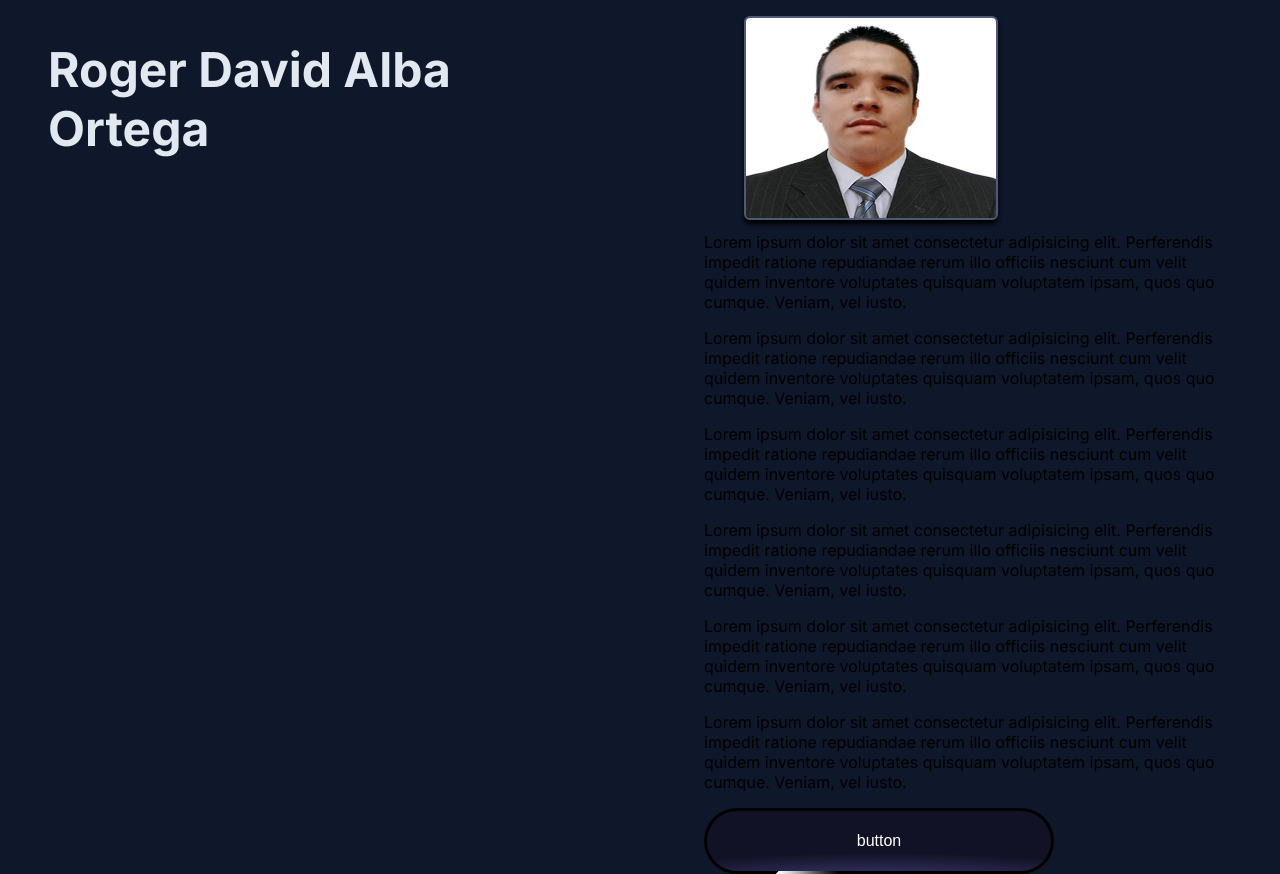
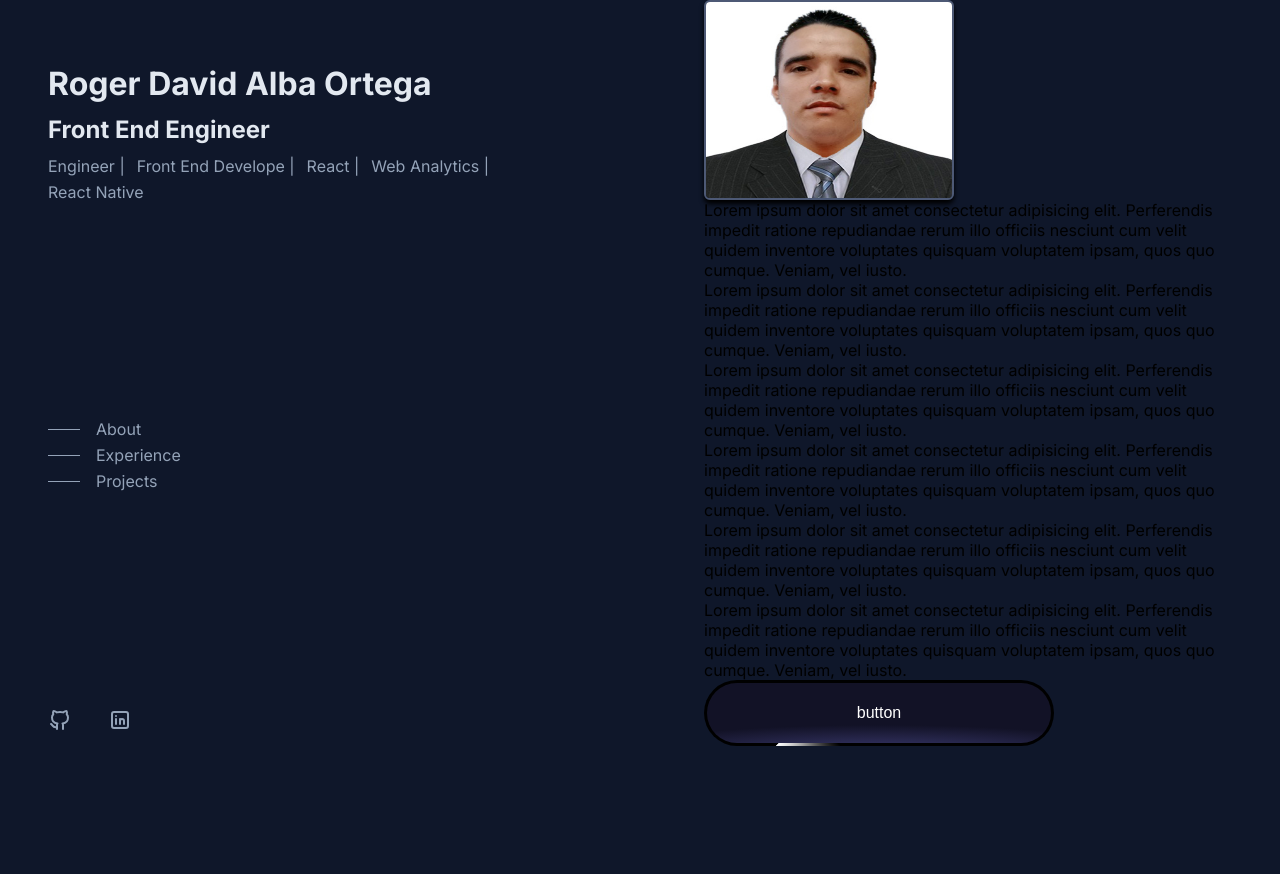
Before and after one commit to Davidalbort/Portfolio, a Next.js app: page / in a window 1280 px wide. After the commit the page ends 800 px from the top, so only its background shows below. Built offline with nearby package versions, Linux system fonts and the light colour scheme.

Commit message:
Create components such as navigation and sidebar with their  respective styles and functionalities

```diff
--- a/src/components/icons/listIcons.ts
+++ b/src/components/icons/listIcons.ts
@@ -6,8 +6,3 @@ const listIcons = {
 }
 
 export default listIcons
-
-export interface listIconsKeys {
-  gitHub: () => JSX.Element
-  linkedIn: () => JSX.Element
-}
--- /dev/null
+++ b/src/components/navigation/Navigation.tsx
@@ -0,0 +1,65 @@
+import '@/styles/components/navigation.scss'
+import { NavigationProps } from '@/types/types'
+import React, { useState, useEffect } from 'react'
+
+export function Navigation({ sectionsToTrack }: NavigationProps) {
+  const [activeSection, setActiveSection] = useState<string | null>(null)
+
+  useEffect(() => {
+    const handleIntersection: IntersectionObserverCallback = (entries) => {
+      entries.forEach((entry) => {
+        if (entry.isIntersecting) {
+          setActiveSection(entry.target.id)
+          console.log(entry.target.id)
+        }
+      })
+    }
+
+    const observer = new IntersectionObserver(handleIntersection, {
+      root: null, // Viewport
+      rootMargin: '0px',
+      threshold: 0.5, // 50% or more of the element is visible
+    })
+
+    sectionsToTrack.forEach((sectionId) => {
+      const section = document.getElementById(sectionId.name)
+      if (section) {
+        observer.observe(section)
+      }
+    })
+
+    return () => {
+      observer.disconnect()
+    }
+  }, [sectionsToTrack])
+
+  return (
+    <nav className="navigation">
+      <ul className="navigation__list">
+        {sectionsToTrack.map((sectionId) => (
+          <li key={sectionId.name}>
+            <a href={`#${sectionId.href}`} className="navigation__link">
+              <span
+                className={
+                  sectionId.name === activeSection
+                    ? 'navigation__line navigation__line--active'
+                    : 'navigation__line'
+                }
+              ></span>
+              <span
+                className={
+                  sectionId.name === activeSection
+                    ? 'navigation__name navigation__name--active'
+                    : 'navigation__name'
+                }
+              >
+                {sectionId.name}
+              </span>
+            </a>
+          </li>
+        ))}
+      </ul>
+      {/* Add more navigation links as needed */}
+    </nav>
+  )
+}
--- a/src/components/sidebar/Sidebar.tsx
+++ b/src/components/sidebar/Sidebar.tsx
@@ -1,8 +1,59 @@
 import '@/styles/components/sidebar.scss'
+import { Icon } from '@/components/Icon/Icon'
+import { Networks } from '@/types/types'
+import { Navigation } from '../navigation/Navigation'
+
 export function Sidebar() {
+  const hardSkill = [
+    'Engineer ',
+    'Front End Develope ',
+    'React ',
+    'Web Analytics ',
+    'React Native ',
+  ]
+  const itemsNavigation = [
+    { name: 'About', href: 'About' },
+    { name: 'Experience', href: 'Experience' },
+    { name: 'Projects', href: 'Projects' },
+  ]
+  const networks: Networks[] = [
+    { name: 'gitHub', href: 'https://github.com/Davidalbort' },
+    {
+      name: 'linkedIn',
+      href: 'https://www.linkedin.com/in/roger-david-alba-ortega-714077181/',
+    },
+  ]
   return (
     <aside className="sidebar">
-      <h1>Roger David Alba Ortega</h1>
+      <section>
+        <h1>Roger David Alba Ortega</h1>
+        <h2 className="sidebar__subtitle">Front End Engineer </h2>
+        <ul className="sidebar__list">
+          {hardSkill.map((skill) => (
+            <li key={skill} className="sidebar__skill">
+              <span>{skill}</span>
+            </li>
+          ))}
+        </ul>
+      </section>
+      <Navigation sectionsToTrack={itemsNavigation} />
+      <ul className="sidebar__list">
+        {networks.map((network) => {
+          const nameIcon = network.name
+          return (
+            <li key={network.name} className="sidebar__item">
+              <a
+                className="sidebar__link"
+                href={network.href}
+                target="_blank"
+                rel="noreferrer"
+              >
+                <Icon name={nameIcon} />
+              </a>
+            </li>
+          )
+        })}
+      </ul>
     </aside>
   )
 }
--- a/src/styles/base/base.scss
+++ b/src/styles/base/base.scss
@@ -3,10 +3,13 @@
 html,
 body {
   background-color: colors.$background-primary;
-  margin: 0;
 }
 
 h1 {
   color: colors.$titles-primary;
-  font-size: clamp(font_size.$title-s, 5vw, font_size.$title-l);
+  font-size: clamp(font_size.$title-s, 2vw, font_size.$title-l);
 }
+h2 {
+  color: colors.$titles-primary;
+  font-size: clamp(font_size.$sub-title-s, 2vw, font_size.$sub-title-l);
+}
--- a/src/styles/base/reset.scss
+++ b/src/styles/base/reset.scss
@@ -1,5 +1,4 @@
-*::after,
-*::before {
+* {
   box-sizing: border-box;
   padding: 0;
   margin: 0;
--- /dev/null
+++ b/src/styles/components/navigation.scss
@@ -0,0 +1,51 @@
+@use '../abstracts/colors';
+.navigation {
+  display: none;
+  @media (min-width: 1024px) {
+    display: inline;
+  }
+}
+
+.navigation__list {
+  list-style: none;
+  padding: 0;
+  display: flex;
+  flex-flow: column nowrap;
+  row-gap: 6px;
+  width: 10rem;
+}
+
+.navigation__link {
+  text-decoration: none;
+  display: flex;
+  align-items: center;
+  &:hover {
+    .navigation__line {
+      width: 3rem;
+      background-color: colors.$titles-primary;
+    }
+    .navigation__name {
+      color: colors.$titles-primary;
+    }
+  }
+}
+
+.navigation__line {
+  width: 2rem;
+  height: 1px;
+  background-color: colors.$text-primary;
+  margin-right: 1rem;
+  transition: all 0.2s ease-in-out;
+  &--active {
+    width: 3rem;
+    background-color: colors.$titles-primary;
+  }
+}
+
+.navigation__name {
+  color: colors.$text-primary;
+  transition: all 0.2s ease-in-out;
+  &--active {
+    color: colors.$titles-primary;
+  }
+}
--- a/src/styles/components/sidebar.scss
+++ b/src/styles/components/sidebar.scss
@@ -1,7 +1,64 @@
+@use '../abstracts/colors';
 .sidebar {
   @media screen and (min-width: 1024px) {
     position: sticky;
     top: 0;
-    height: 25vh;
+    height: 100vh;
+    padding: 4rem 0;
+    row-gap: 3rem;
+    justify-content: space-between;
+  }
+  display: flex;
+  flex-flow: column nowrap;
+  row-gap: 12px;
+
+  & > section {
+    display: flex;
+    flex-flow: column nowrap;
+    row-gap: 12px;
   }
 }
+
+.sidebar__subtitle {
+  color: colors.$titles-primary;
+}
+
+.sidebar__skills {
+  color: colors.$text-primary;
+}
+
+.sidebar__list {
+  padding: 0;
+  display: flex;
+  flex-flow: row wrap;
+  align-items: center;
+  column-gap: 12px;
+  row-gap: 6px;
+}
+
+.sidebar__skill {
+  list-style: none;
+  color: colors.$text-primary;
+}
+
+.sidebar__skill:not(:last-child)::after {
+  content: '|';
+}
+
+.sidebar__item {
+  width: 3rem;
+  list-style: none;
+  transition: all 0.3s ease-in-out;
+  &:hover {
+    transform: scale(1.1);
+    .sidebar__link {
+      color: colors.$titles-primary;
+    }
+  }
+}
+
+.sidebar__link {
+  text-decoration: none;
+  transition: all 0.3s ease-in-out;
+  color: colors.$text-primary;
+}
--- a/src/styles/main.scss
+++ b/src/styles/main.scss
@@ -1,5 +1,6 @@
 @import './base/reset', './base/base';
 @import './abstracts/colors';
 @import './components/sidebar.scss', './components/image_hover_3d.scss',
-  './components/button_shimmer_light.scss';
+  './components/button_shimmer_light.scss', './components/navigation.scss',
+  './components/main.scss';
 @import './pages/home.scss';
```
Also changed, not shown: src/types/types.d.ts (added, +21 -0 lines).
